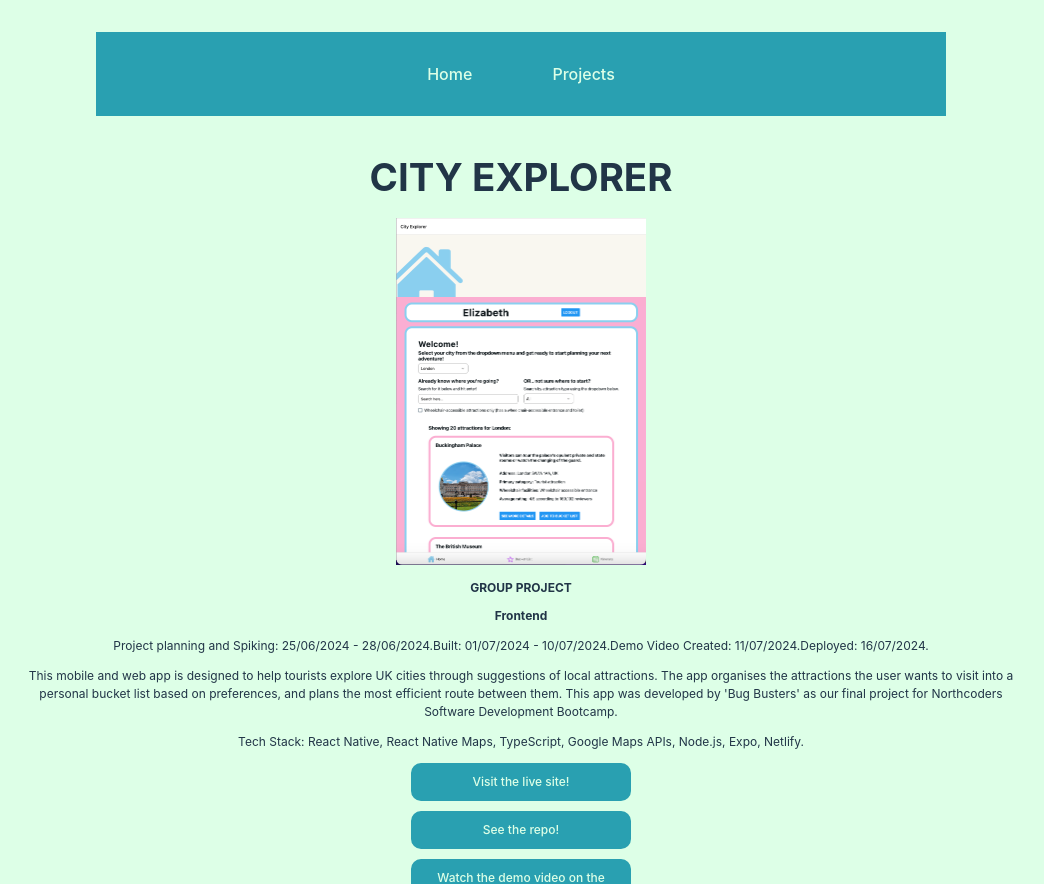
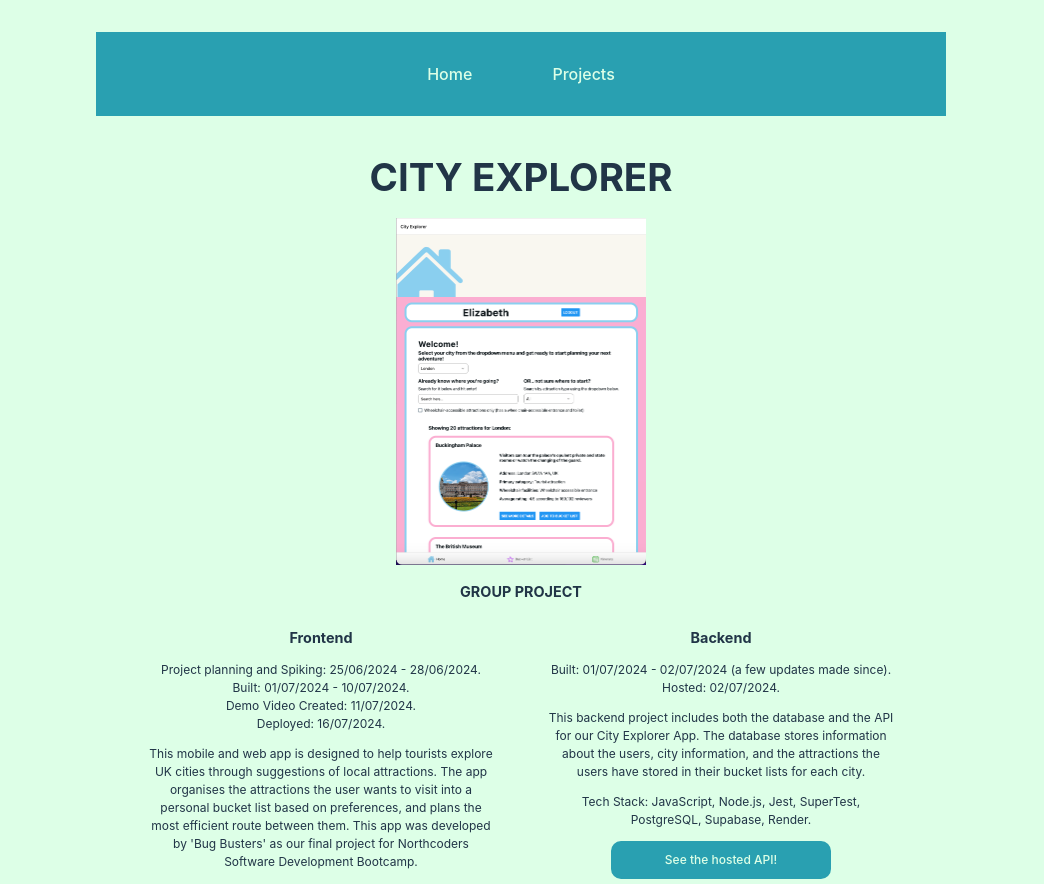
Before and after one commit to EliR94/portfolio, a React (Vite) app: page /projects/City-Explorer in a window 1280 px wide. Shown: the top 884 px of the page, without its empty margins (119-1163 px from the left). Built offline with nearby package versions, Linux system fonts and the light colour scheme.

Commit message:
updates ProjectItem component responsiveness and styling, adds Portfolio.png

```diff
--- a/src/App.css
+++ b/src/App.css
@@ -40,7 +40,7 @@ h1 {
   flex-direction: row;
   justify-content: space-evenly;
 }
-.projectItemSection {
+.projectItemFrontend, .projectItemFullStack {
   width: 260px;
 }
 .navItem, .currentPageNavItem {
@@ -111,8 +111,13 @@ h1 {
   background-color: #145DA0;
   border: 10px #0C2D48 solid;
 }
-.projectItemSection {
+.projectItemFrontend, .projectItemFullStack {
   font-size: 0.75em;
+}
+.projectCreatedInfo {
+  margin: auto;
+  padding: 0;
+  list-style: none;
 }
 
 @media screen and (min-width: 480px){
@@ -122,6 +127,9 @@ h1 {
   .jobTitle {
     font-style: italic;
     font-size: 1.4em;
+  }
+  .projectH2 {
+    font-size: 1.2em;
   }
   .aboutMeTitle{
     font-size: 1.5em;
@@ -134,7 +142,7 @@ h1 {
     width: 200px;
     border-radius: 100px;
   }
-  .navBar, .projectItemSection {
+  .navBar, .projectItemFrontend, .projectItemFullStack {
     width: 320px;
   }
   .pageNotFound {
@@ -162,7 +170,7 @@ h1 {
     padding-left: 30px;
     grid-area: 2 / 2 / 3 / 3;
   }
-  .navBar, .projectItemSection {
+  .navBar, .projectItemFrontend, .projectItemFullStack {
     width: 550px;
   }
   .pageNotFound {
@@ -179,6 +187,10 @@ h1 {
   }
   .projectCard {
     min-width: 250px;
+  }
+  .projectDescription, .projectTechStack {
+    width: 350px;
+    margin: 12px auto;
   }
 }
 
@@ -204,8 +216,9 @@ h1 {
     width: 850px;
     margin: auto;
   }
-  .projectItemSection {
-    width: 1000px;
+  .projectItemFrontend, .projectItemFullStack {
+    width: 800px;
+    margin: 0 auto;
   }
   .pageNotFound {
     padding: 20px 250px;
@@ -222,4 +235,28 @@ h1 {
   .projectCard {
     min-width: 250px;
   }
+  .projectGridFullStack {
+    display: grid;
+    grid-template-columns: 400px 400px;
+    grid-template-rows: 1fr;
+  }
+  .projectItemFullStack  {
+    display: grid;
+    grid-template-columns: 400px 400px;
+    grid-template-rows: min-content 50px min-content;
+  }
+  .projectGridFullStack {
+    grid-area: 2 / 2 / 4 / 3;
+  }
+  .projectTitle {
+    grid-area: 1 / 1 / 2 / 3;
+    margin-bottom: 20px;
+  }
+  .projectImage {
+    grid-area: 3 / 1 / 4 / 2;
+    margin: auto;
+  }
+  .projectH2 {
+    grid-area: 2 / 1 / 3 / 2;
+  }
 }
--- a/src/components/ProjectItem.jsx
+++ b/src/components/ProjectItem.jsx
@@ -14,34 +14,40 @@ export default function ProjectItem() {
     return (
         <>
             <NavBar />
-            <section className="projectItemSection">
+            <section className={project.backend ? "projectItemFrontend" : "projectItemFullStack"}>
                     <h1 className="projectTitle">{project.title.toUpperCase()}</h1>
                     {project.image_name ?
                         <img className="projectImage" src={`/assets/${project.image_name}`} alt={`${project.title} preview image`}/>
                         : null}
                     <h2 className="projectH2">{project.type.toUpperCase()} PROJECT</h2>
+                <section className={project.backend ? "projectGridFullStack" : null}>
+                    <section className="frontendSection">
                         <h2 className="projectH2">Frontend</h2>
-                <p>{project.frontend.created}</p>
-                <p>{project.frontend.description}</p>
-                <p>Tech Stack: {project.frontend.tech}</p>
+                        <ul className="projectCreatedInfo">
+                            {project.frontend.created.map((item)=><li className="projectCreatedItem" key={item}>{item}</li>)}
+                        </ul>
+                        <p className="projectDescription">{project.frontend.description}</p>
+                        <p className="projectTechStack">Tech Stack: {project.frontend.tech}</p>
                         <a className="externalLink" href={project.frontend.hosted_link}target="_blank">Visit the live site!</a>
                         <a className="externalLink" href={project.frontend.repo_link}target="_blank">See the repo!</a>
                         {project.demo_video ?
                             <a className="externalLink" href={project.demo_video} target="_blank">Watch the demo video on the Northcoders website!</a>
                         : null}
-
+                    </section>
                     {project.backend ?
-            <>
+                    <section className="backendSection">
                         <h2 className="projectH2">Backend</h2>
-                <p>{project.backend.created}</p>
-                <p>{project.backend.description}</p>
-                <p>Tech Stack: {project.backend.tech}</p>
+                        <ul className="projectCreatedInfo">
+                            {project.backend.created.map((item)=><li className="projectCreatedItem" key={item}>{item}</li>)}
+                        </ul>
+                        <p className="projectDescription">{project.backend.description}</p>
+                        <p className="projectTechStack">Tech Stack: {project.backend.tech}</p>
 
                         <a className="externalLink" href={project.backend.hosted_link}target="_blank">See the hosted API!</a>
                         <a className="externalLink" href={project.backend.repo_link}target="_blank">See the repo!</a>
-            </>
+                    </section>
                     : null}
-
+                </section>
             </section>
         </>
     )
```
Also changed, not shown: public/assets/Portfolio.png (added). Lines whose indentation alone changed are shown as unchanged.
